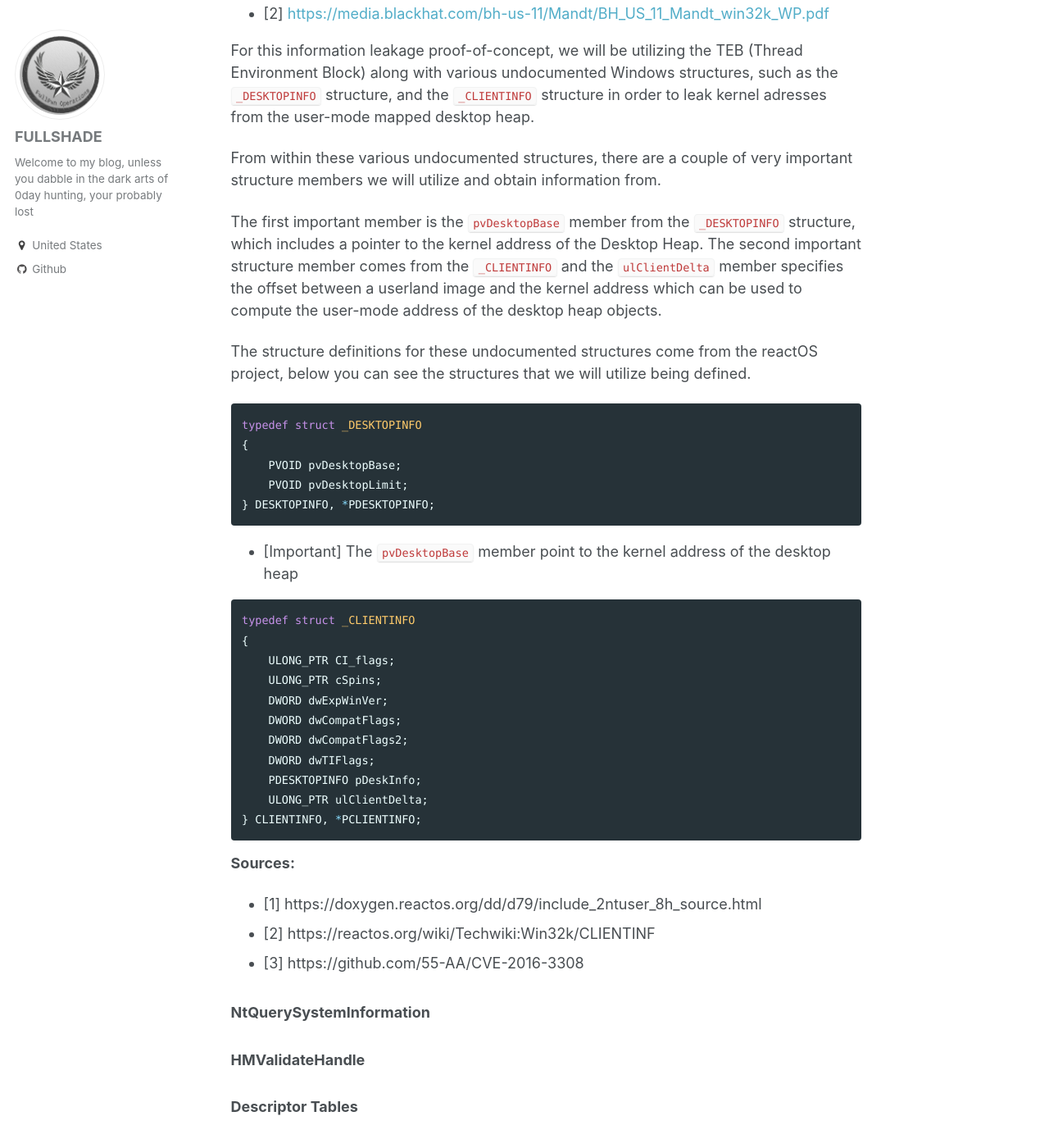
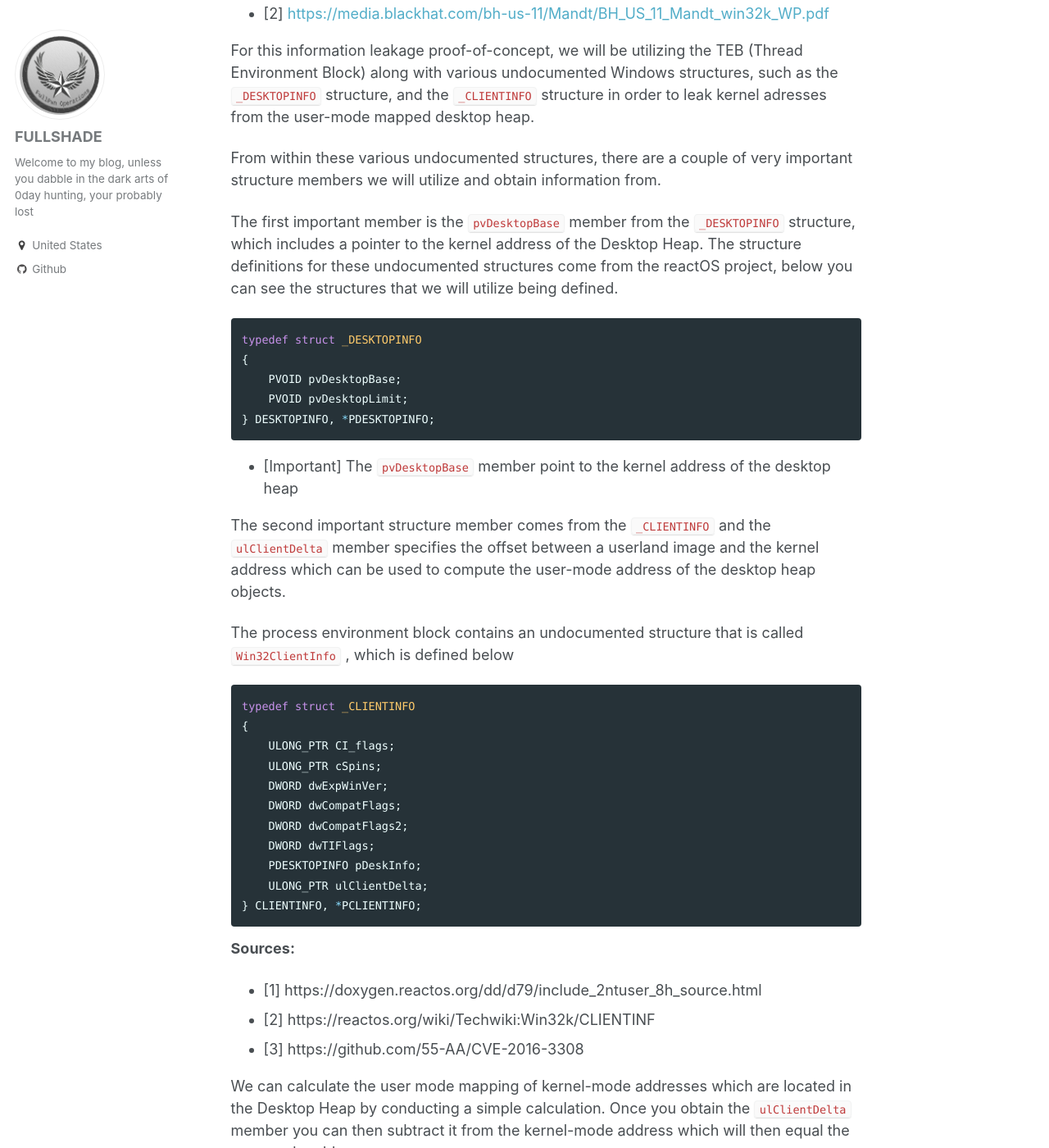
Before and after one commit to asdyxcyxc/FULLSHADE.github.io, a Jekyll site: the page built from _posts/2020-04-20-Windows-10-kaslr-infoleak.md, in a window 1280 px wide and 1400 px high, scrolled down 1169 px. Shown: the whole window at 82% size. Built offline with Jekyll 4.4.1, drawn with Linux system fonts in a browser that asks for light colours; comment, search, counter and statistics services are not loaded; some of the changed text lies outside the part shown.

Commit message:
Update 2020-04-20-Windows-10-kaslr-infoleak.md

````diff
--- a/_posts/2020-04-20-Windows-10-kaslr-infoleak.md
+++ b/_posts/2020-04-20-Windows-10-kaslr-infoleak.md
@@ -19,7 +19,7 @@
 
 ----
 
-### DesktopHeap
+### DesktopHeap (TEB.Win32ClientInfo)
 
 The Windows desktop heap is used by win32k.sys to store objects associated with the current given desktop. Every desktop object has a desktop heap associated with it, these desktop heaps store certain objects, including Windows, menus, and also hooks. And when an application requires a user interface to one of these objects, various functions from user32.dll are called to allocate these objects.
 
@@ -43,6 +41,10 @@
 } DESKTOPINFO, *PDESKTOPINFO;
 ```
 - [Important] The `pvDesktopBase` member point to the kernel address of the desktop heap
+
+The second important structure member comes from the `_CLIENTINFO` and the `ulClientDelta` member specifies the offset between a userland image and the kernel address which can be used to compute the user-mode address of the desktop heap objects.
+
+The process environment block contains an undocumented structure that is called `Win32ClientInfo` ,  which is defined below
 
 ```c++
 typedef struct _CLIENTINFO
@@ -63,6 +65,10 @@
 - [2] https://reactos.org/wiki/Techwiki:Win32k/CLIENTINF
 - [3] https://github.com/55-AA/CVE-2016-3308
 
-### NtQuerySystemInformation
-### HMValidateHandle
-### Descriptor Tables
+We can calculate the user mode mapping of kernel-mode addresses which are located in the Desktop Heap by conducting a simple calculation. Once you obtain the `ulClientDelta` member you can then subtract it from the kernel-mode address which will then equal the user mode address
+
+`UserModeAddress = KernelModeAddress – TEB.Win32ClientInfo.ulClientDelta`
+
+**Sources**
+- [1] http://cvr-data.blogspot.com/2016/11/lpe-vulnerabilities-exploitation-on.html
+- [2] https://www.youtube.com/watch?v=PTnuwchEci0 (The lost video you didn't know existed...)
````
Also changed, not shown: other parts of _posts/2020-04-20-Windows-10-kaslr-infoleak.md (+1 -3 lines).
